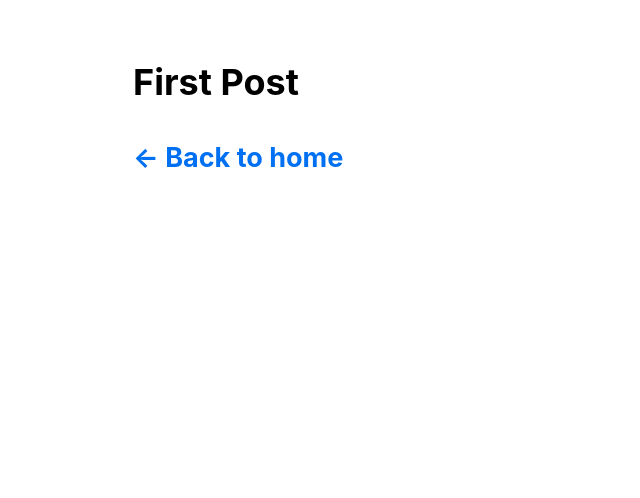
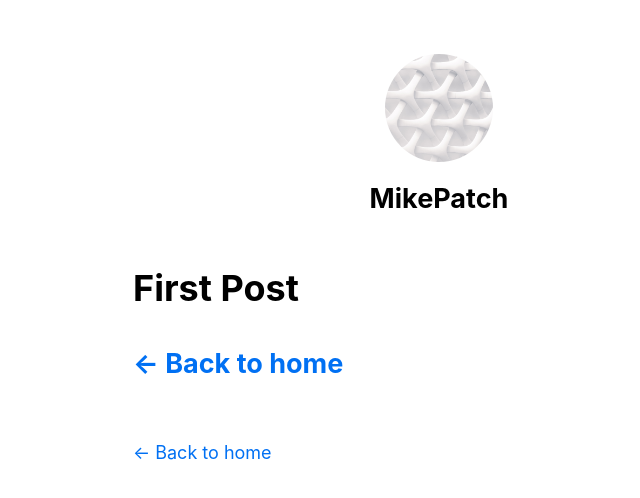
Before and after one commit to mikepatch/nextjs-practice, a Next.js app: page /posts/first-post in a window 1280 px wide. Shown: the top 498 px of the page, without its empty margins (201-841 px from the left). Built offline with nearby package versions, Linux system fonts and the light colour scheme.

Commit message:
Update Layout component

```diff
--- a/components/Layout.js
+++ b/components/Layout.js
@@ -1,5 +1,69 @@
+import Head from "next/head";
+import Image from "next/image";
 import styles from "./layout.module.css";
+import utilStyles from "../styles/utils.module.css";
+import Link from "next/link";
 
-export default function Layout({ children }) {
-  return <div className={styles.container}>{children}</div>;
+const name = "MikePatch";
+export const siteTitle = "Next.js Sample Website";
+
+export default function Layout({ children, home }) {
+  return (
+    <div className={styles.container}>
+      <Head>
+        <link rel="icon" href="/favicon.ico" />
+        <meta
+          name="description"
+          content="Learn how to build a personal website using Next.js"
+        />
+        <meta
+          property="og:image"
+          content={`https://og-image.vercel.app/${encodeURI(
+            siteTitle
+          )}.png?theme=light&md=0&fontSize=75px&images=https%3A%2F%2Fassets.vercel.com%2Fimage%2Fupload%2Ffront%2Fassets%2Fdesign%2Fnextjs-black-logo.svg`}
+        />
+        <meta name="og:title" content={siteTitle} />
+        <meta name="twitter:card" content="summary_large_image" />
+      </Head>
+      <header className={styles.header}>
+        {home ? (
+          <>
+            <Image
+              priority
+              src="/images/profile.jpg"
+              className={utilStyles.borderCircle}
+              height={144}
+              width={144}
+              alt=""
+            />
+            <h1 className={utilStyles.heading2Xl}>{name}</h1>
+          </>
+        ) : (
+          <>
+            <Link href="/">
+              <Image
+                priority
+                src="/images/profile.jpg"
+                className={utilStyles.borderCircle}
+                height={108}
+                width={108}
+                alt=""
+              />
+            </Link>
+            <h2 className={utilStyles.headingLg}>
+              <Link href="/" className={utilStyles.colorInherit}>
+                {name}
+              </Link>
+            </h2>
+          </>
+        )}
+      </header>
+      <main>{children}</main>
+      {!home && (
+        <div className={styles.backToHome}>
+          <Link href="/">← Back to home</Link>
+        </div>
+      )}
+    </div>
+  );
 }
--- a/components/layout.module.css
+++ b/components/layout.module.css
@@ -2,4 +2,14 @@
     max-width: 36rem;
     padding: 0 1rem;
     margin: 3rem auto 6rem;
-}
+  }
+
+  .header {
+    display: flex;
+    flex-direction: column;
+    align-items: center;
+  }
+
+  .backToHome {
+    margin: 3rem 0 0;
+  }
--- a/styles/globals.css
+++ /dev/null
@@ -1,38 +0,0 @@
-html,
-body {
-  padding: 0;
-  margin: 0;
-  font-family: Inter, -apple-system, BlinkMacSystemFont, Segoe UI, Roboto,
-    Oxygen, Ubuntu, Cantarell, Fira Sans, Droid Sans, Helvetica Neue, sans-serif;
-}
-
-a {
-  color: inherit;
-  text-decoration: none;
-}
-
-* {
-  box-sizing: border-box;
-}
-
-img {
-  max-width: 100%;
-  height: auto;
-}
-
-h1,
-h2,
-p,
-ul {
-  margin: 0;
-}
-
-ul {
-  padding: 0;
-  list-style: none;
-}
-
-button {
-  padding: 0.5rem 1rem;
-  font-weight: bold;
-}
```
